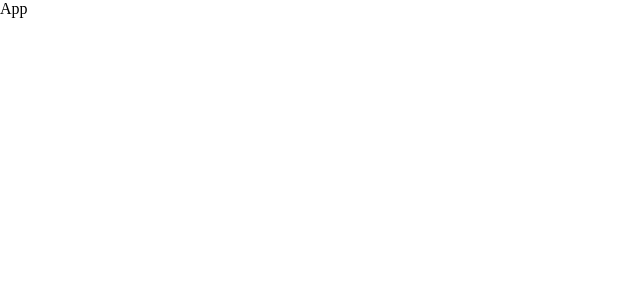
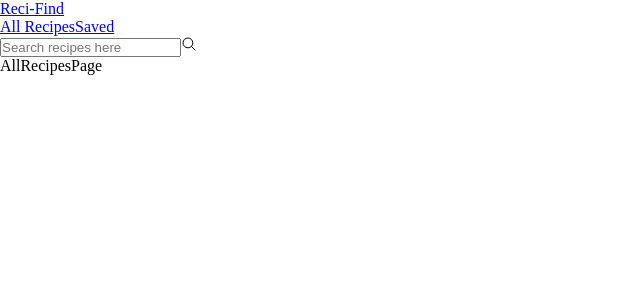
Before and after one commit to BeslinEbby/recipe-finder, a React (Vite) app: page /all in a window 1280 px wide. Shown: the top 300 px of the page, without its empty margins (0-640 px from the left). Built offline with nearby package versions, Linux system fonts and the light colour scheme.

Commit message:
added page routing and header navigation

```diff
--- a/src/App.jsx
+++ b/src/App.jsx
@@ -1,9 +1,23 @@
 import React from 'react'
+import { Route, Routes } from 'react-router-dom'
+import HomePage from './pages/HomePage'
+import AllRecipesPage from './pages/AllRecipesPage'
+import SavedRecipesPage from './pages/SavedRecipesPage'
+import SelectedRecipePage from './pages/SelectedRecipePage'
+import Header from './components/Header'
 
 const App = () => {
   return (
-    <div className='app'>App</div>
-  )
+     <>
+        <Header />
+        <Routes>
+           <Route path="/" element={<HomePage />} />
+           <Route path="/all" element={<AllRecipesPage />} />
+           <Route path="/saved" element={<SavedRecipesPage />} />
+           <Route path="/:recipeId" element={<SelectedRecipePage />} />
+        </Routes>
+     </>
+  );
 }
 
 export default App
--- /dev/null
+++ b/src/components/Header.jsx
@@ -0,0 +1,32 @@
+import {  useState } from "react";
+import { Link } from "react-router-dom";
+import { IoSearchOutline } from "react-icons/io5";
+
+const Header = () => {
+   const [searchInput, setSearchInput] = useState("");
+
+   return (
+      <header>
+         <div className="logo">
+            <Link to={"/"} className="logo">
+               Reci-Find
+            </Link>
+         </div>
+         <nav>
+            <Link to={"/all"}>All Recipes</Link>
+            <Link to={"/saved"}>Saved</Link>
+         </nav>
+         <div className="search">
+            <input
+               type="text"
+               value={searchInput}
+               onChange={(e) => setSearchInput(e.target.value)}
+               placeholder="Search recipes here"
+            />
+            <IoSearchOutline className="search-icon" />
+         </div>
+      </header>
+   );
+};
+
+export default Header;
--- a/src/main.jsx
+++ b/src/main.jsx
@@ -1,10 +1,13 @@
-import { StrictMode } from 'react'
-import { createRoot } from 'react-dom/client'
-import './index.scss'
-import App from './App.jsx'
+import { StrictMode } from "react";
+import { createRoot } from "react-dom/client";
+import "./index.scss";
+import App from "./App.jsx";
+import { BrowserRouter } from "react-router-dom";
 
-createRoot(document.getElementById('root')).render(
-  <StrictMode>
-    <App />
-  </StrictMode>,
-)
+createRoot(document.getElementById("root")).render(
+   <StrictMode>
+      <BrowserRouter>
+         <App />
+      </BrowserRouter>
+   </StrictMode>
+);
--- /dev/null
+++ b/src/pages/AllRecipesPage.jsx
@@ -0,0 +1,9 @@
+import React from 'react'
+
+const AllRecipesPage = () => {
+  return (
+    <div>AllRecipesPage</div>
+  )
+}
+
+export default AllRecipesPage
--- /dev/null
+++ b/src/pages/HomePage.jsx
@@ -0,0 +1,10 @@
+import React from 'react'
+
+const HomePage = () => {
+  return (
+    <>
+    </>
+  )
+}
+
+export default HomePage
--- /dev/null
+++ b/src/pages/SavedRecipesPage.jsx
@@ -0,0 +1,9 @@
+import React from 'react'
+
+const SavedRecipesPage = () => {
+  return (
+    <div>SavedRecipesPage</div>
+  )
+}
+
+export default SavedRecipesPage
--- /dev/null
+++ b/src/pages/SelectedRecipePage.jsx
@@ -0,0 +1,9 @@
+import React from 'react'
+
+const SelectedRecipePage = () => {
+  return (
+    <div>SelectedRecipePage</div>
+  )
+}
+
+export default SelectedRecipePage
```
